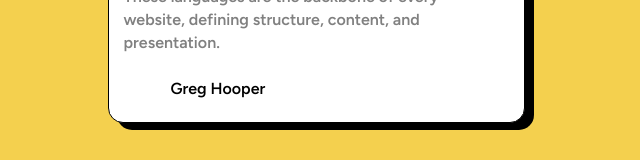
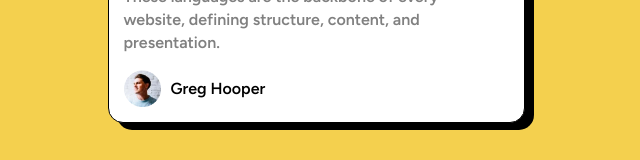
Before and after one commit to qadeptrai123/blog-preview-card, a plain HTML site: page index.html in a window 1280 px wide. Shown: the part 483-643 px from the top of the page, without its empty margins (324-964 px from the left). Drawn offline with Linux system fonts and the light colour scheme; the site is published under a folder, as on GitHub Pages, so addresses that start at the root find nothing.

Commit message:
edit link

```diff
--- a/index.html
+++ b/index.html
@@ -19,7 +19,7 @@
         <h1 class="title">HTML & CSS foundations</h1>
         <p class="description">These languages are the backbone of every website, defining structure, content, and presentation.</p>
         <div class="flex">
-            <img class="avt" src="/image-avatar.webp" alt="">
+            <img class="avt" src="./image-avatar.webp" alt="">
             <p class="author">Greg Hooper</p>
         </div>
         <!-- </div> -->
```
